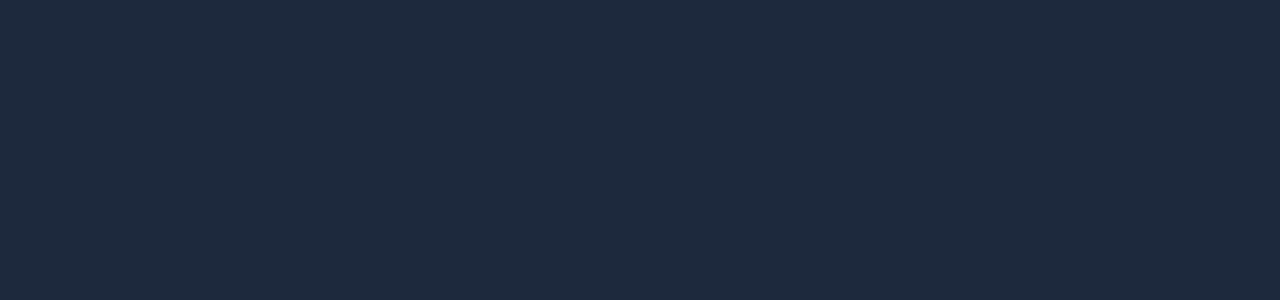
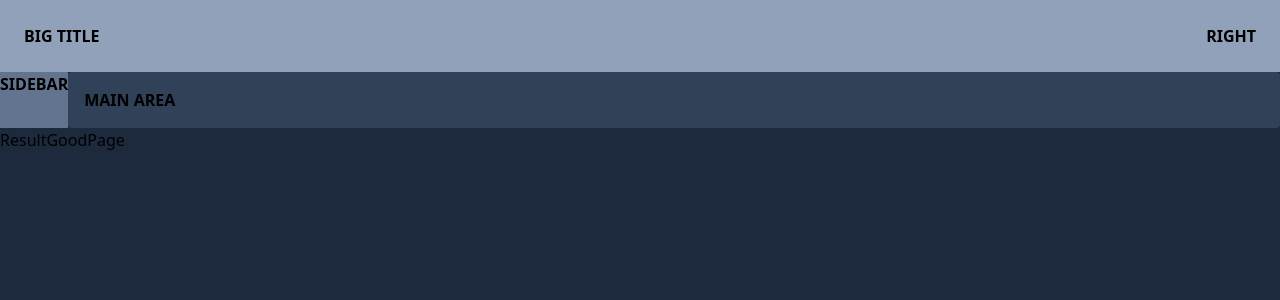
Before and after one commit to smnmnssn/my-react-app, a React (Vite) app: page /resultgoodpage in a window 1280 px wide. Before the commit this address had no page. Shown: the top 300 px of the page. Built offline with nearby package versions, Linux system fonts and the light colour scheme.

Commit message:
added route paths to main.tsx

```diff
--- a/src/Pages/QuizPage.tsx
+++ b/src/Pages/QuizPage.tsx
@@ -0,0 +1,7 @@
+
+export default function QuizPage() {
+
+  return (
+    <h1>QuizPage</h1>
+  )
+}
--- a/src/Pages/ResultBadPage.tsx
+++ b/src/Pages/ResultBadPage.tsx
@@ -1,7 +1,7 @@
 
-export default function Page2() {
+export default function ResultBadPage() {
 
   return (
-    <h1>Page 2 test</h1>
+    <h1>ResultBadPage</h1>
   )
 }
--- a/src/Pages/ResultGoodPage.tsx
+++ b/src/Pages/ResultGoodPage.tsx
@@ -1,7 +1,7 @@
 
-export default function Page3() {
+export default function ResultGoodPage() {
 
   return (
-    <h1>Page 3 test</h1>
+    <h1>ResultGoodPage</h1>
   )
 }
--- a/src/Pages/StartPage.tsx
+++ b/src/Pages/StartPage.tsx
@@ -1,8 +1,8 @@
 
 
-export default function Page1() {
+export default function StartPage() {
 
   return (
-    <h1>Page 1 test</h1>
+    <h1>StartPage</h1>
   )
 }
--- a/src/main.tsx
+++ b/src/main.tsx
@@ -2,16 +2,20 @@
 import { createRoot } from "react-dom/client";
 import { BrowserRouter, Route, Routes } from "react-router";
 import Layout from "./Components/Layout/QuizLayout.tsx";
+import QuizPage from "./Pages/QuizPage.tsx";
+import ResultBadPage from "./Pages/ResultBadPage.tsx";
+import ResultGoodPage from "./Pages/ResultGoodPage.tsx";
+import StartPage from "./Pages/StartPage.tsx";
 
 createRoot(document.getElementById("root")!).render(
   <StrictMode>
     <BrowserRouter>
+      <Layout />
       <Routes>
-        <Route path="/" element={<Layout />}>
-            <Route path="" element />
-            <Route path="" element />
-            <Route path="" element />
-        </Route>
+        <Route path="/" element={<StartPage />} />
+        <Route path="quizpage" element={<QuizPage />} />
+        <Route path="resultbadpage" element={<ResultBadPage />} />
+        <Route path="resultgoodpage" element={<ResultGoodPage />} />
       </Routes>
     </BrowserRouter>
   </StrictMode>
```
